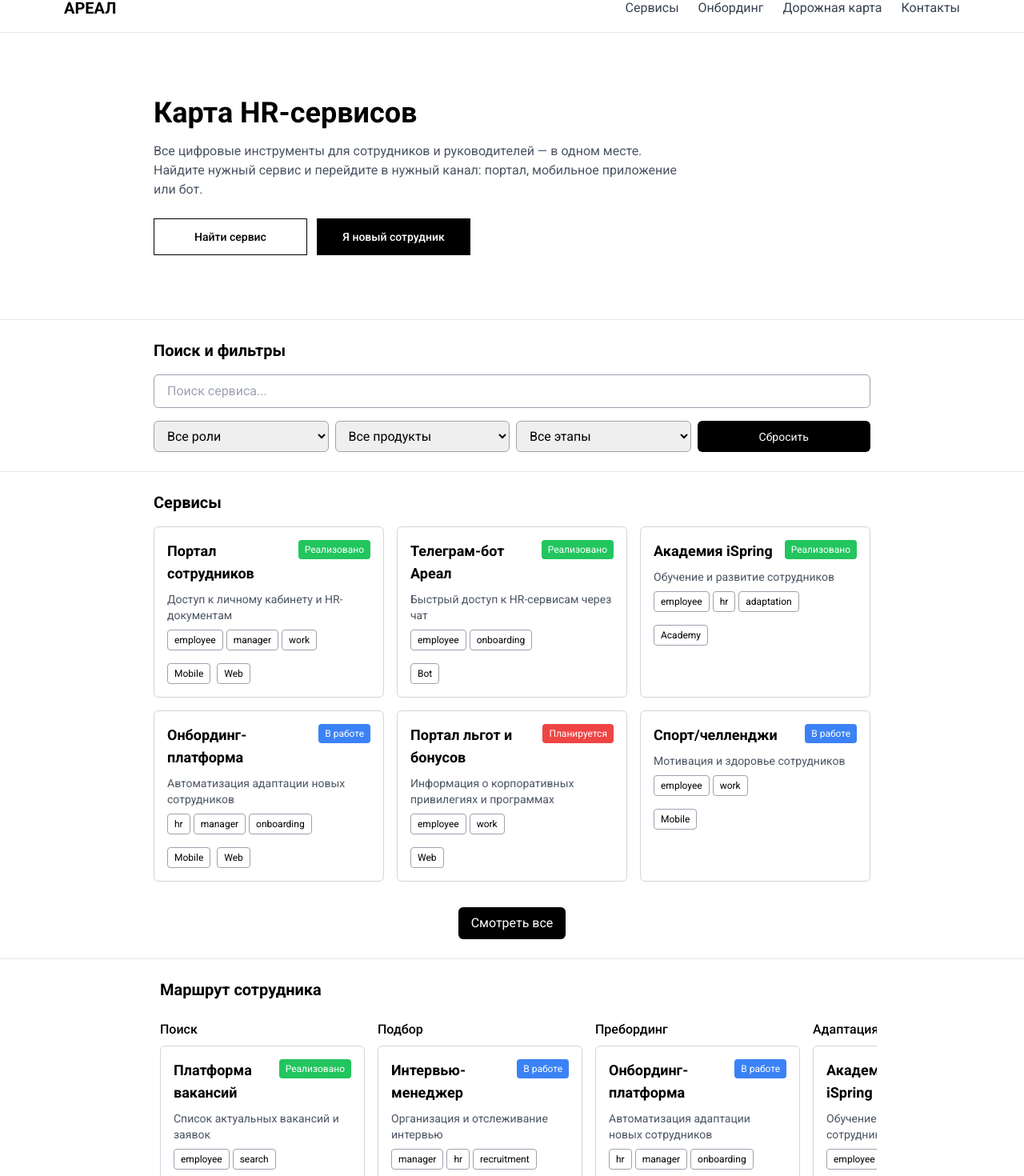
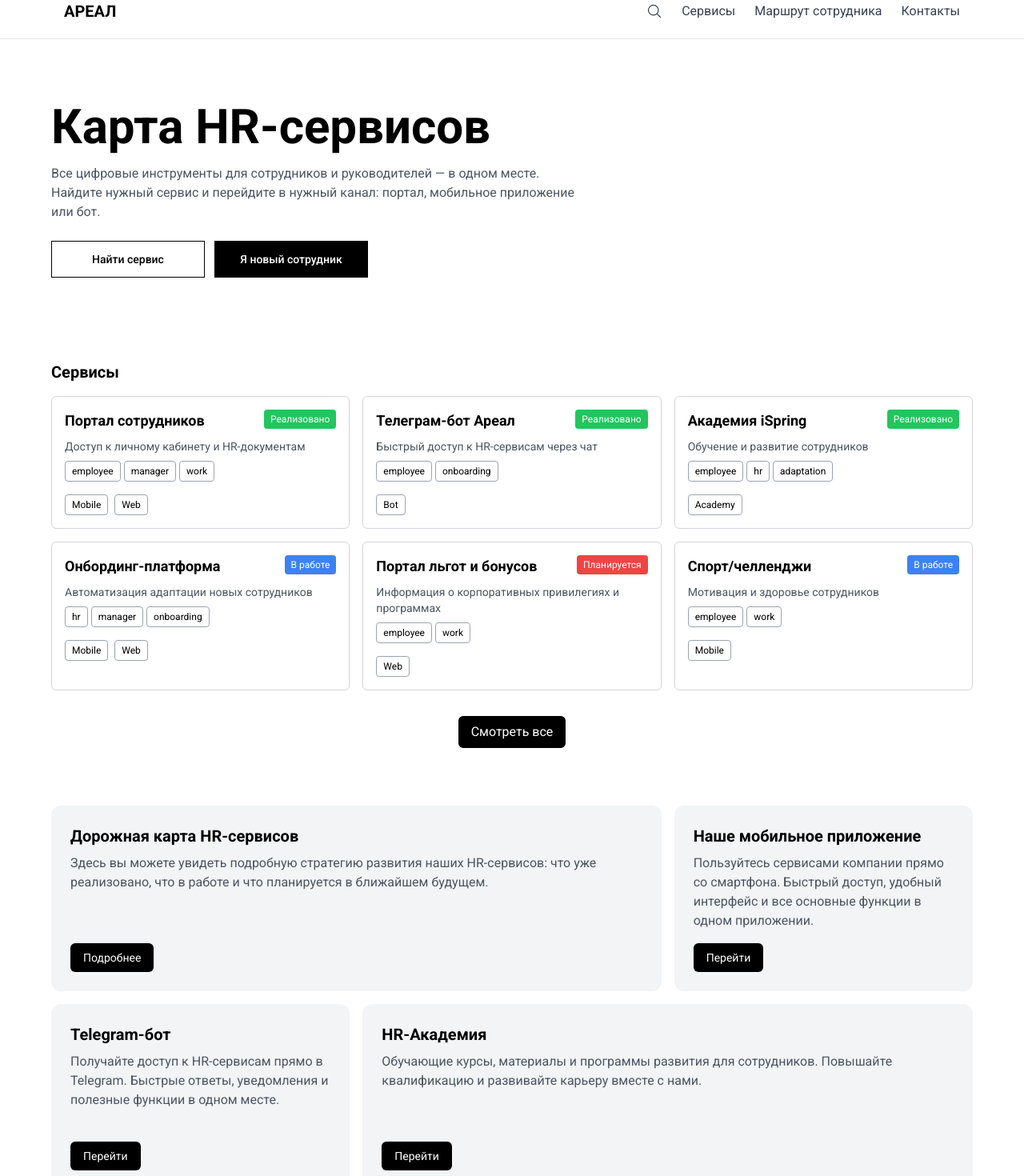
Before and after one commit to Yaroslav-Chertov/looch-studio-test-task, a React (Vite) app: page / in a window 1280 px wide. Shown: the part 20-1490 px from the top of the page at 80% size. Built offline with nearby package versions, Linux system fonts and the light colour scheme.

Commit message:
fix at all blocks

```diff
--- a/src/App.tsx
+++ b/src/App.tsx
@@ -1,10 +1,9 @@
 import "./App.css";
 import { HeaderBlock } from "./components/HeaderBlock";
 import { HeroBlock } from "./components/HeroBlock";
-import { SearchAndFilters } from "./components/SearchAndFilters";
 import { ServicesSection } from "./components/ServicesSection";
+import { ServicesGrid } from "./components/ServicesGrid";
 import { LifecycleNav } from "./components/LifecycleNav";
-import { RoadmapBlock } from "./components/RoadmapBlock";
 import { Footer } from "./components/Footer";
 
 function App() {
@@ -12,10 +11,9 @@ function App() {
     <div className="min-h-screen bg-white text-black">
       <HeaderBlock />
       <HeroBlock />
-      <SearchAndFilters />
       <ServicesSection />
+      <ServicesGrid />
       <LifecycleNav />
-      <RoadmapBlock />
       <Footer />
     </div>
   );
--- a/src/components/Footer.tsx
+++ b/src/components/Footer.tsx
@@ -1,7 +1,7 @@
 export function Footer() {
   return (
     <footer className="px-4 py-6 bg-black text-gray-300">
-      <div className="max-w-4xl mx-auto text-center text-sm">
+      <div className="max-w-6xl mx-auto text-center text-sm">
         © 2026 Ареал. Все права защищены.
       </div>
     </footer>
--- a/src/components/HeaderBlock.tsx
+++ b/src/components/HeaderBlock.tsx
@@ -1,5 +1,9 @@
 import { useState } from "react";
-import { Bars3Icon, XMarkIcon } from "@heroicons/react/24/outline";
+import {
+  Bars3Icon,
+  XMarkIcon,
+  MagnifyingGlassIcon,
+} from "@heroicons/react/24/outline";
 
 export function HeaderBlock() {
   const [isOpen, setIsOpen] = useState(false);
@@ -11,23 +15,31 @@ export function HeaderBlock() {
           Ареал
         </a>
 
-        <nav className="hidden md:flex gap-6">
+        <div className="hidden md:flex items-center gap-4">
+          <button className="p-2 rounded-md text-gray-700 hover:bg-gray-100 transition">
+            <MagnifyingGlassIcon className="h-5 w-5" />
+          </button>
+
+          <nav className="flex gap-6">
             <a href="#services" className="text-gray-700 hover:text-black">
               Сервисы
             </a>
-          <a href="#onboarding" className="text-gray-700 hover:text-black">
-            Онбординг
-          </a>
             <a href="#roadmap" className="text-gray-700 hover:text-black">
-            Дорожная карта
+              Маршрут сотрудника
             </a>
             <a href="#contacts" className="text-gray-700 hover:text-black">
               Контакты
             </a>
           </nav>
+        </div>
+
+        <div className="flex items-center gap-2 md:hidden">
+          <button className="p-2 rounded-md text-gray-700 hover:bg-gray-100 transition">
+            <MagnifyingGlassIcon className="h-5 w-5" />
+          </button>
 
           <button
-          className="md:hidden p-2 rounded-md text-gray-700 hover:bg-gray-100 transition"
+            className="p-2 rounded-md text-gray-700 hover:bg-gray-100 transition"
             onClick={() => setIsOpen(!isOpen)}
           >
             {isOpen ? (
@@ -36,6 +48,7 @@ export function HeaderBlock() {
               <Bars3Icon className="h-6 w-6" />
             )}
           </button>
+        </div>
       </div>
 
       {isOpen && (
--- a/src/components/HeroBlock.tsx
+++ b/src/components/HeroBlock.tsx
@@ -1,8 +1,8 @@
 export function HeroBlock() {
   return (
-    <section className="px-4 py-12 md:py-20 border-b bg-white">
-      <div className="max-w-4xl mx-auto">
-        <h1 className="text-2xl md:text-4xl font-semibold leading-tight">
+    <section className="px-4 py-12 md:py-20 bg-white">
+      <div className="max-w-6xl mx-auto">
+        <h1 className="text-2xl md:text-6xl font-semibold leading-tight">
           Карта HR-сервисов
         </h1>
 
@@ -13,11 +13,11 @@ export function HeroBlock() {
         </p>
 
         <div className="mt-6 flex flex-col sm:flex-row gap-3">
-          <button className="px-5 py-3 border border-black text-sm font-medium sm:w-48">
+          <button className="px-5 py-3 border border-black text-sm font-medium sm:w-48 hover:bg-gray-100 transition">
             Найти сервис
           </button>
 
-          <button className="px-5 py-3 bg-black text-white text-sm font-medium sm:w-48">
+          <button className="px-5 py-3 bg-black text-white text-sm font-medium sm:w-48 hover:bg-gray-800 transition">
             Я новый сотрудник
           </button>
         </div>
--- a/src/components/LifecycleNav.tsx
+++ b/src/components/LifecycleNav.tsx
@@ -11,12 +11,12 @@ const lifecycleSteps = [
 ] as const;
 
 const lifecycleLabels: Record<(typeof lifecycleSteps)[number], string> = {
-  search: "Поиск",
+  search: "Вакансии",
   recruitment: "Подбор",
   onboarding: "Пребординг",
   adaptation: "Адаптация",
   work: "Производительность",
-  termination: "Увольнение",
+  termination: "Документы",
 };
 
 const mockServicesByStep: Record<
@@ -76,7 +76,7 @@ const mockServicesByStep: Record<
   termination: [
     {
       title: "Оформление увольнения",
-      description: "Инструкции и документы",
+      description: "Инструкции и все основные документы",
       roles: ["employee", "hr"],
       lifecycle: "termination",
       channels: ["web"],
@@ -88,7 +88,7 @@ const mockServicesByStep: Record<
 export function LifecycleNav() {
   return (
     <section className="px-4 pr-0 py-6 border-b bg-white">
-      <div className="max-w-4xl mx-auto flex flex-col gap-4">
+      <div className="max-w-6xl mx-auto flex flex-col gap-4">
         <h2 className="text-xl font-semibold">Маршрут сотрудника</h2>
 
         <div className="overflow-x-auto px-0 py-2">
--- a/src/components/SearchAndFilters.tsx
+++ /dev/null
@@ -1,76 +0,0 @@
-import { useState } from "react";
-
-export function SearchAndFilters() {
-  const [search, setSearch] = useState("");
-  const [role, setRole] = useState("");
-  const [product, setProduct] = useState("");
-  const [lifecycle, setLifecycle] = useState("");
-
-  const resetFilters = () => {
-    setSearch("");
-    setRole("");
-    setProduct("");
-    setLifecycle("");
-  };
-
-  return (
-    <section className="px-4 py-6 border-b">
-      <div className="max-w-4xl mx-auto flex flex-col gap-4">
-        <h2 className="text-xl font-semibold">Поиск и фильтры</h2>
-        <input
-          type="text"
-          placeholder="Поиск сервиса..."
-          className="px-4 py-2 border border-gray-400 rounded-md w-full"
-          value={search}
-          onChange={(e) => setSearch(e.target.value)}
-        />
-
-        <div className="flex flex-wrap gap-2">
-          <select
-            className="flex-1 min-w-[150px] px-3 py-2 border border-gray-400 rounded-md"
-            value={role}
-            onChange={(e) => setRole(e.target.value)}
-          >
-            <option value="">Все роли</option>
-            <option value="employee">Сотрудник</option>
-            <option value="manager">Руководитель</option>
-            <option value="hr">HR</option>
-          </select>
-
-          <select
-            className="flex-1 min-w-[150px] px-3 py-2 border border-gray-400 rounded-md"
-            value={product}
-            onChange={(e) => setProduct(e.target.value)}
-          >
-            <option value="">Все продукты</option>
-            <option value="mobile">Mobile App</option>
-            <option value="web">Web Portal</option>
-            <option value="bot">Bot</option>
-            <option value="academy">Academy</option>
-          </select>
-
-          <select
-            className="flex-1 min-w-[150px] px-3 py-2 border border-gray-400 rounded-md"
-            value={lifecycle}
-            onChange={(e) => setLifecycle(e.target.value)}
-          >
-            <option value="">Все этапы</option>
-            <option value="search">Поиск</option>
-            <option value="recruitment">Подбор</option>
-            <option value="onboarding">Оформление</option>
-            <option value="adaptation">Адаптация</option>
-            <option value="work">Работа</option>
-            <option value="termination">Увольнение</option>
-          </select>
-
-          <button
-            className="flex-1 min-w-[150px] px-3 py-2 bg-black text-white rounded-md text-sm"
-            onClick={resetFilters}
-          >
-            Сбросить
-          </button>
-        </div>
-      </div>
-    </section>
-  );
-}
--- /dev/null
+++ b/src/components/ServicesGrid.tsx
@@ -0,0 +1,80 @@
+export function ServicesGrid() {
+  return (
+    <section className="px-4 py-12">
+      <div className="max-w-6xl mx-auto grid gap-4 md:grid-cols-3 md:grid-rows-2">
+        <div className="md:col-span-2 bg-gray-100 p-6 rounded-xl flex flex-col justify-between hover:shadow-md transition">
+          <div>
+            <h3 className="text-xl font-semibold mb-2">
+              Дорожная карта HR-сервисов
+            </h3>
+            <p className="text-gray-600">
+              Здесь вы можете увидеть подробную стратегию развития наших
+              HR-сервисов: что уже реализовано, что в работе и что планируется в
+              ближайшем будущем.
+            </p>
+          </div>
+
+          <a
+            href="#"
+            className="mt-4 w-fit px-4 py-2 bg-black text-white rounded-md text-sm hover:bg-gray-800 transition"
+          >
+            Подробнее
+          </a>
+        </div>
+
+        <div className="bg-gray-100 p-6 rounded-xl flex flex-col justify-between hover:shadow-md transition">
+          <div>
+            <h3 className="text-xl font-semibold mb-2">
+              Наше мобильное приложение
+            </h3>
+            <p className="text-gray-600">
+              Пользуйтесь сервисами компании прямо со смартфона. Быстрый доступ,
+              удобный интерфейс и все основные функции в одном приложении.
+            </p>
+          </div>
+
+          <a
+            href="#"
+            className="mt-4 w-fit px-4 py-2 bg-black text-white rounded-md text-sm hover:bg-gray-800 transition"
+          >
+            Перейти
+          </a>
+        </div>
+
+        <div className="bg-gray-100 p-6 rounded-xl flex flex-col justify-between hover:shadow-md transition">
+          <div>
+            <h3 className="text-xl font-semibold mb-2">Telegram-бот</h3>
+            <p className="text-gray-600">
+              Получайте доступ к HR-сервисам прямо в Telegram. Быстрые ответы,
+              уведомления и полезные функции в одном месте.
+            </p>
+          </div>
+
+          <a
+            href="#"
+            className="mt-4 w-fit px-4 py-2 bg-black text-white rounded-md text-sm hover:bg-gray-800 transition"
+          >
+            Перейти
+          </a>
+        </div>
+
+        <div className="md:col-span-2 bg-gray-100 p-6 rounded-xl flex flex-col justify-between hover:shadow-md transition">
+          <div>
+            <h3 className="text-xl font-semibold mb-2">HR-Академия</h3>
+            <p className="text-gray-600">
+              Обучающие курсы, материалы и программы развития для сотрудников.
+              Повышайте квалификацию и развивайте карьеру вместе с нами.
+            </p>
+          </div>
+
+          <a
+            href="#"
+            className="mt-4 w-fit px-4 py-2 bg-black text-white rounded-md text-sm hover:bg-gray-800 transition"
+          >
+            Перейти
+          </a>
+        </div>
+      </div>
+    </section>
+  );
+}
--- a/src/components/ServicesSection.tsx
+++ b/src/components/ServicesSection.tsx
@@ -64,8 +64,8 @@ export function ServicesSection() {
   const visibleServices = mockServices.slice(0, 6);
 
   return (
-    <section className="px-4 py-6 border-b">
-      <div className="max-w-4xl mx-auto flex flex-col gap-4">
+    <section className="px-4 py-6">
+      <div className="max-w-6xl mx-auto flex flex-col gap-4">
         <h2 className="text-xl font-semibold">Сервисы</h2>
 
         <div className="grid gap-4 sm:grid-cols-2 md:grid-cols-3">
@@ -75,7 +75,7 @@ export function ServicesSection() {
         </div>
 
         <div className="flex justify-center mt-4">
-          <button className="px-4 py-2 bg-black text-white rounded-md">
+          <button className="px-4 py-2 bg-black text-white rounded-md hover:bg-gray-800 transition">
             Смотреть все
           </button>
         </div>
```
Also changed, not shown: src/components/RoadmapBlock.tsx (deleted, +0 -17 lines). Lines whose indentation alone changed are shown as unchanged.
